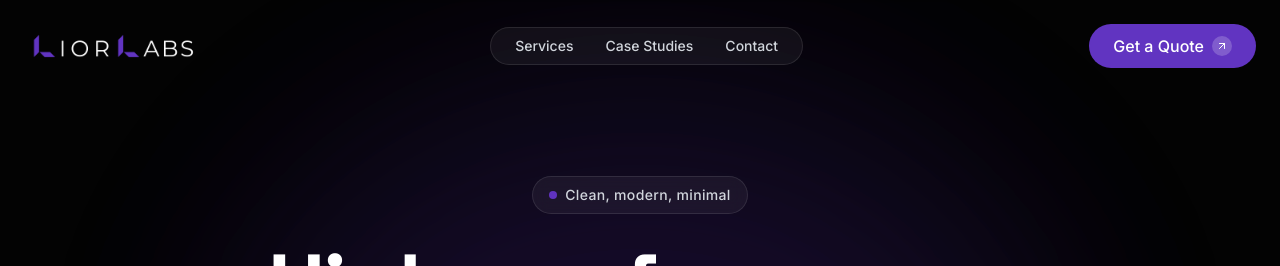
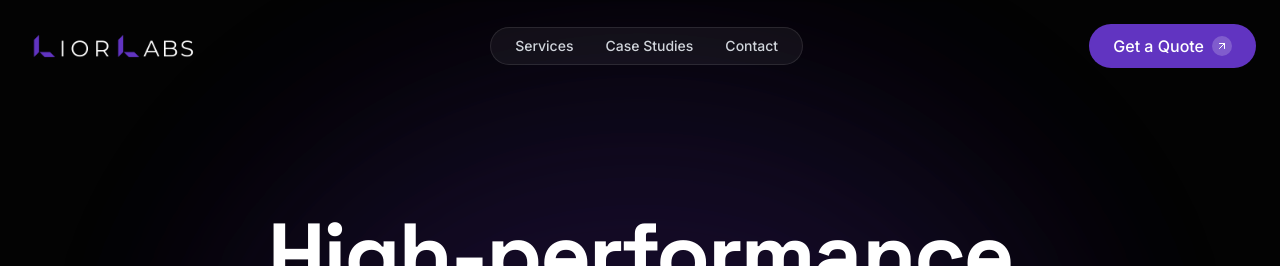
Before and after one commit to Thad-Adams-Connect/lior-labs-site, a Next.js app: page / in a window 1280 px wide. Shown: the top 266 px of the page. Built offline with nearby package versions, Linux system fonts and the light colour scheme.

Commit message:
Small Change

```diff
--- a/app/page.tsx
+++ b/app/page.tsx
@@ -56,18 +56,6 @@ function Hero() {
           transition={{ duration: 0.8, ease: "easeOut" }}
           className="max-w-4xl mx-auto space-y-8"
         >
-          <motion.div
-            initial={{ scale: 0.9, opacity: 0 }}
-            animate={{ scale: 1, opacity: 1 }}
-            transition={{ delay: 0.2, duration: 0.8, ease: [0.16, 1, 0.3, 1] }}
-            className="inline-flex items-center gap-2 px-4 py-2 rounded-full border border-white/10 bg-white/5 backdrop-blur-sm mb-6"
-          >
-            <span className="w-2 h-2 rounded-full bg-[#6134C1] animate-pulse" />
-            <span className="text-sm font-medium tracking-wide text-gray-300">
-              Clean, modern, minimal
-            </span>
-          </motion.div>
-
           <h1 className="font-space text-5xl md:text-7xl lg:text-[5.5rem] font-bold tracking-tight leading-[1.1]">
             High-performance <br />
             <span className="text-transparent bg-clip-text bg-gradient-to-r from-white via-purple-200 to-[#6134C1]">
```
